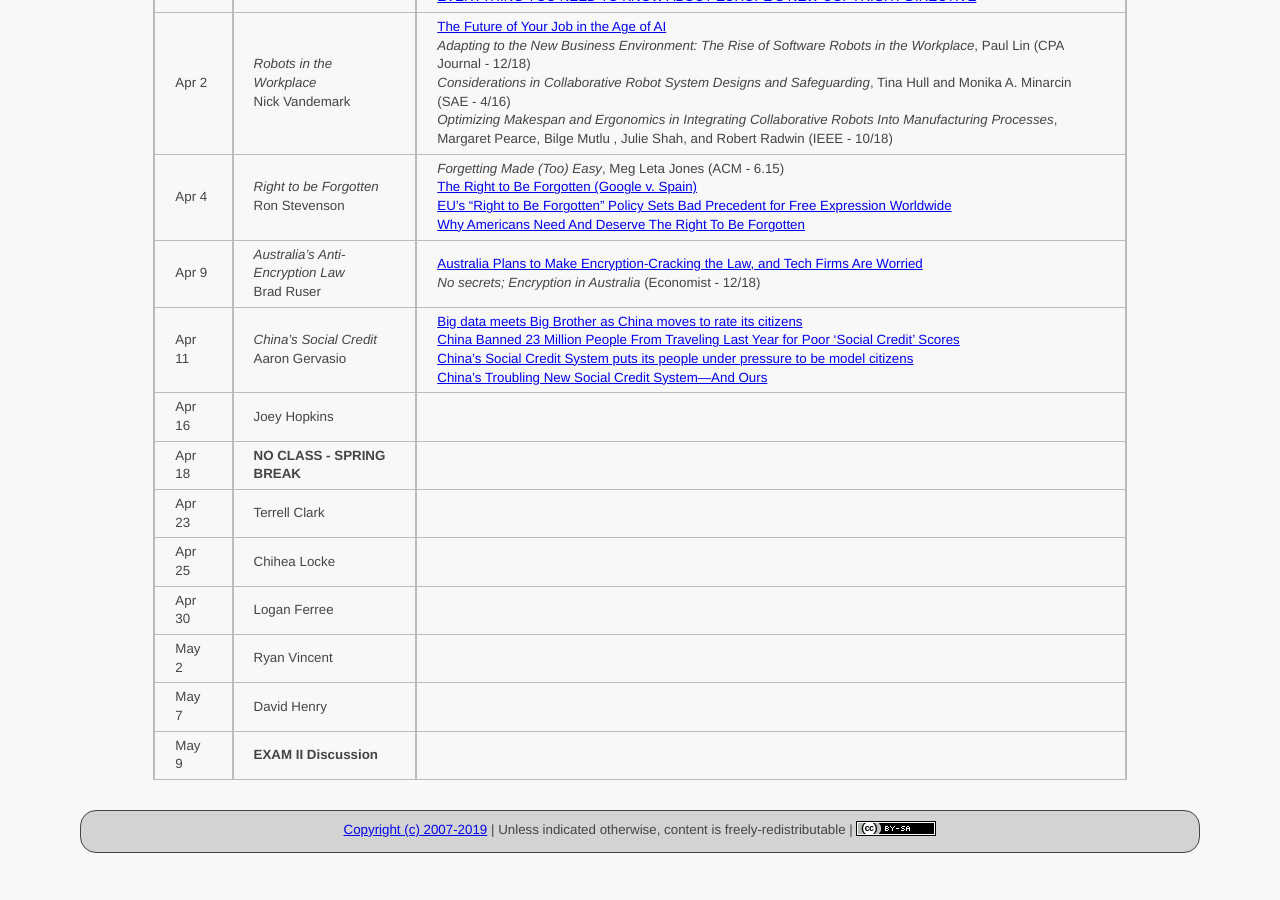
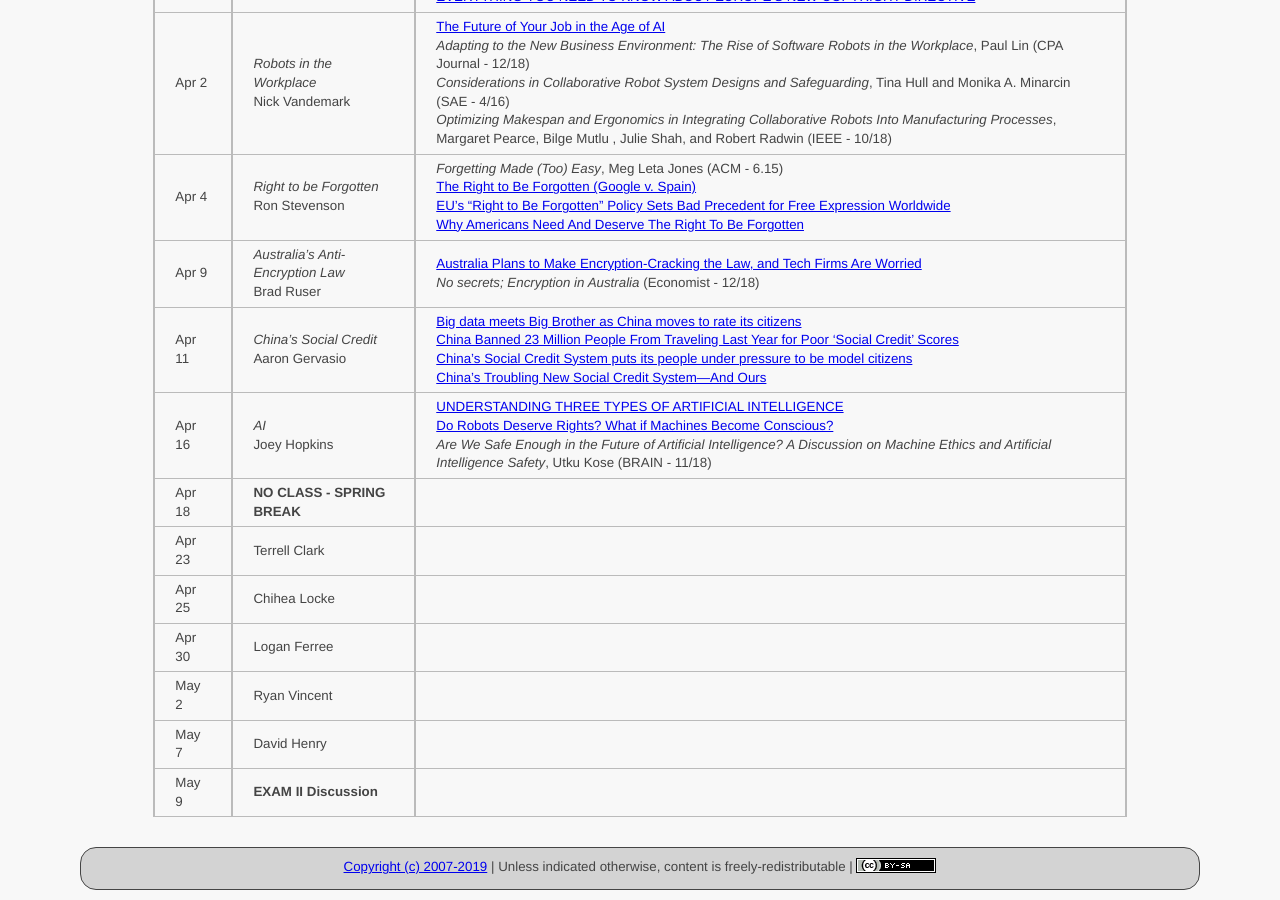
Before and after one commit to ycpcs/cs456-spring2019, a Jekyll site: the page built from schedule/index.md, in a window 1280 px wide and 900 px high, scrolled down 1540 px. Built offline with Jekyll 4.4.1, drawn with Linux system fonts in a browser that asks for light colours; before the commit the page ends 2403 px from its top, so only the background shows below that.

Commit message:
add Joey’s articles
add Joey’s articles

```diff
--- a/schedule/index.md
+++ b/schedule/index.md
@@ -37,7 +37,7 @@ All reading materials can be accessed via [Schmidt Library](http://library.ycp.e
 > Apr 4  | *Right to be Forgotten* <br /> Ron Stevenson | *Forgetting Made (Too) Easy*, Meg Leta Jones (ACM - 6.15) <br /> [The Right to Be Forgotten (Google v. Spain)](https://epic.org/privacy/right-to-be-forgotten/) <br /> [EU’s “Right to Be Forgotten” Policy Sets Bad Precedent for Free Expression Worldwide](https://cdt.org/blog/eus-right-to-be-forgotten-policy-sets-bad-precedent-for-free-expression-worldwide/) <br /> [Why Americans Need And Deserve The Right To Be Forgotten](https://www.inc.com/joseph-steinberg/why-americans-need-deserve-right-to-be-forgotten.html) |
 > Apr 9  | *Australia's Anti-Encryption Law* <br /> Brad Ruser | [Australia Plans to Make Encryption-Cracking the Law, and Tech Firms Are Worried](https://www.wsj.com/articles/australia-plans-to-make-encryption-cracking-the-law-and-tech-firms-are-worried-1543991851) <br /> *No secrets; Encryption in Australia* (Economist - 12/18) |
 > Apr 11 | *China's Social Credit* <br /> Aaron Gervasio | [Big data meets Big Brother as China moves to rate its citizens](https://www.wired.co.uk/article/chinese-government-social-credit-score-privacy-invasion) <br /> [China Banned 23 Million People From Traveling Last Year for Poor 'Social Credit' Scores](http://www.fortune.com/2019/02/22/china-social-credit-travel-ban/) <br /> [China’s Social Credit System puts its people under pressure to be model citizens](https://theconversation.com/chinas-social-credit-system-puts-its-people-under-pressure-to-be-model-citizens-89963) <br /> [China's Troubling New Social Credit System—And Ours](https://newrepublic.com/article/123285/chinas-troubling-new-social-credit-system-and-ours) |
-> Apr 16 | Joey Hopkins        | |
+> Apr 16 | *AI* <br /> Joey Hopkins | [UNDERSTANDING THREE TYPES OF ARTIFICIAL INTELLIGENCE](https://www.analyticsinsight.net/understanding-three-types-of-artificial-intelligence/) <br /> [Do Robots Deserve Rights? What if Machines Become Conscious?](https://www.youtube.com/watch?v=DHyUYg8X31c) <br /> *Are We Safe Enough in the Future of Artificial Intelligence? A Discussion on Machine Ethics and Artificial Intelligence Safety*, Utku Kose (BRAIN - 11/18) |
 > Apr 18 | **NO CLASS - SPRING BREAK** | |
 > Apr 23 | Terrell Clark       | |
 > Apr 25 | Chihea Locke        | |
```
